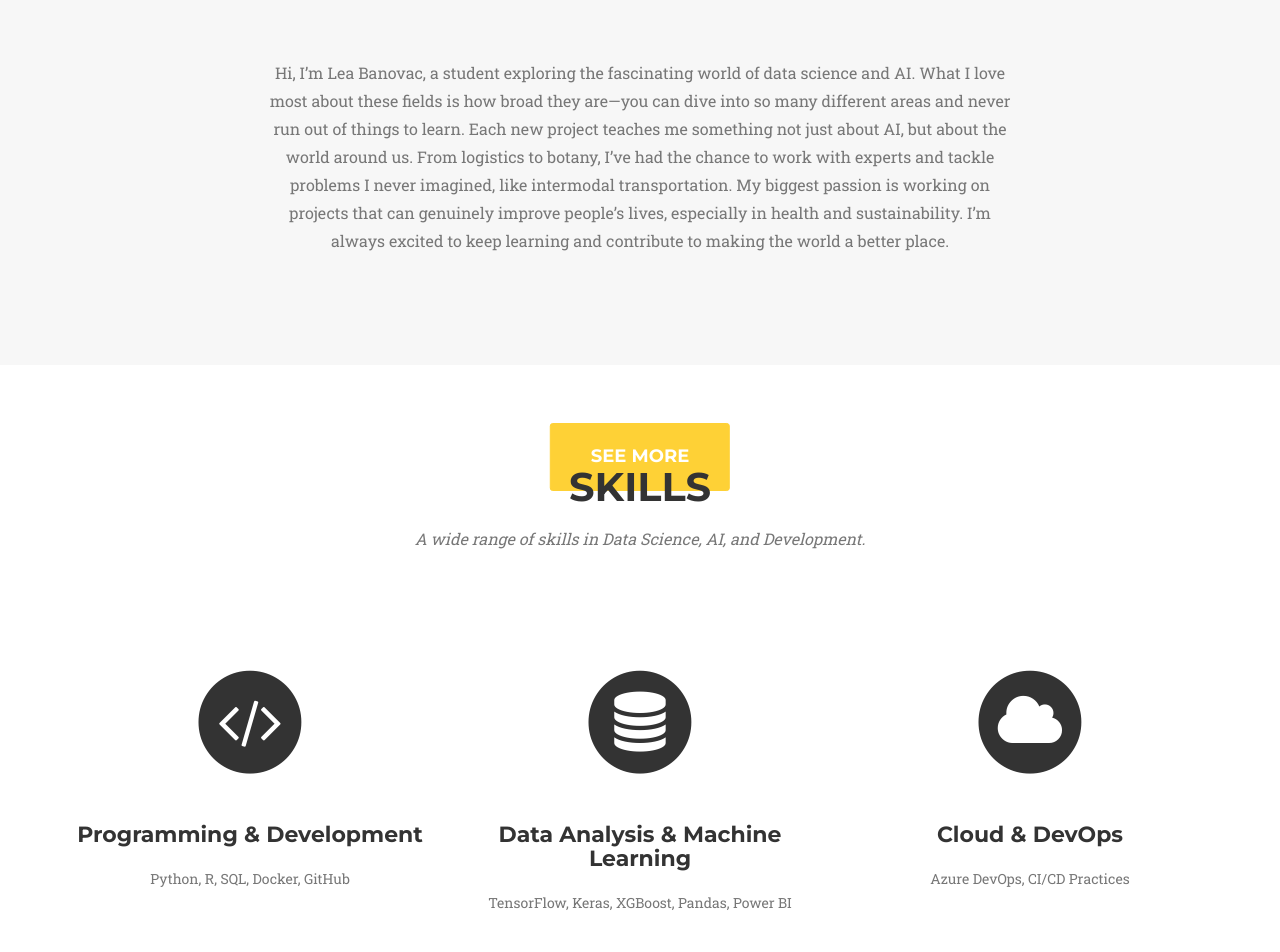
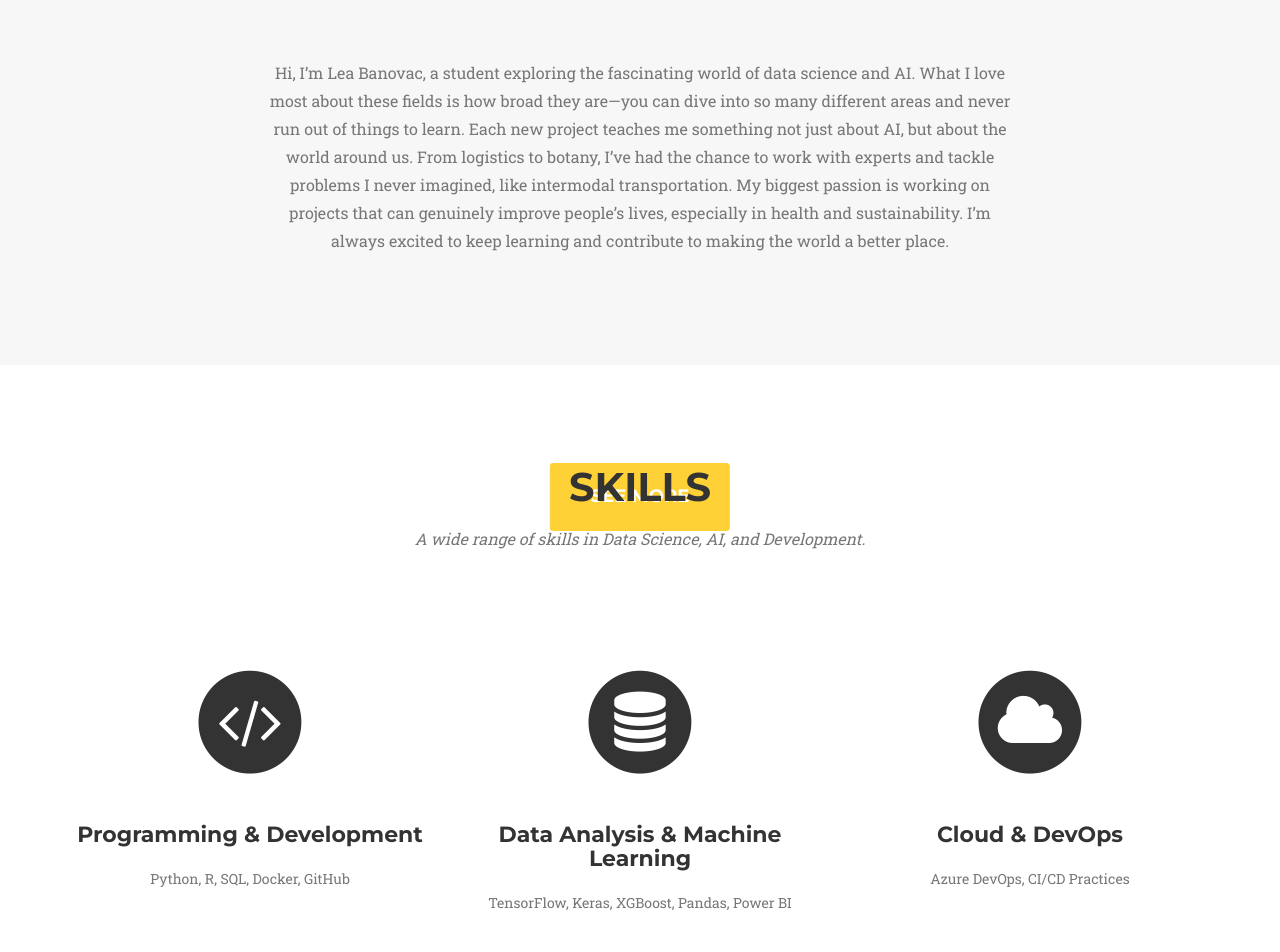
Before and after one commit to leabanovac224055/leabanovac224055.github.io, a Jekyll site: the page built from index.html, in a window 1280 px wide and 1400 px high, scrolled down 552 px. Shown: the part 337-1289 px from the top of the window. Built offline with Jekyll 4.4.1, drawn with Linux system fonts in a browser that asks for light colours; some web fonts are replaced.

Commit message:
Update agency.css

```diff
--- a/_includes/css/agency.css
+++ b/_includes/css/agency.css
@@ -285,7 +285,7 @@ header .intro-text {
 
 .btn-xl {
     position: absolute;
-    bottom: 20px; /* Distance from the bottom of the section */
+    bottom: -20px; /* Distance from the bottom of the section */
     left: 50%;
     transform: translateX(-50%); /* Center the button horizontally */
 }
```
